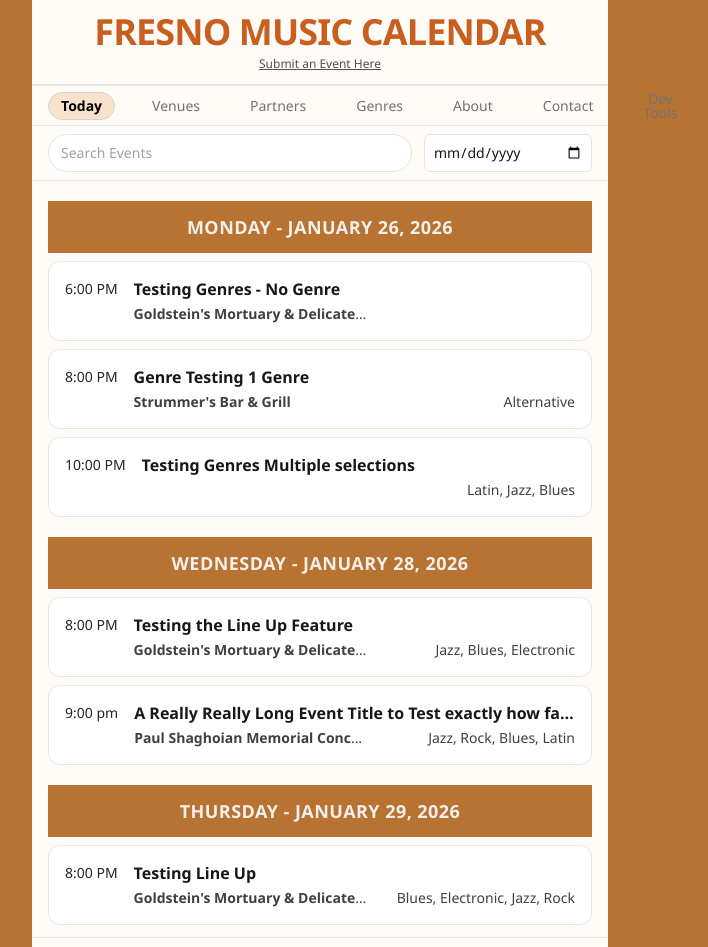
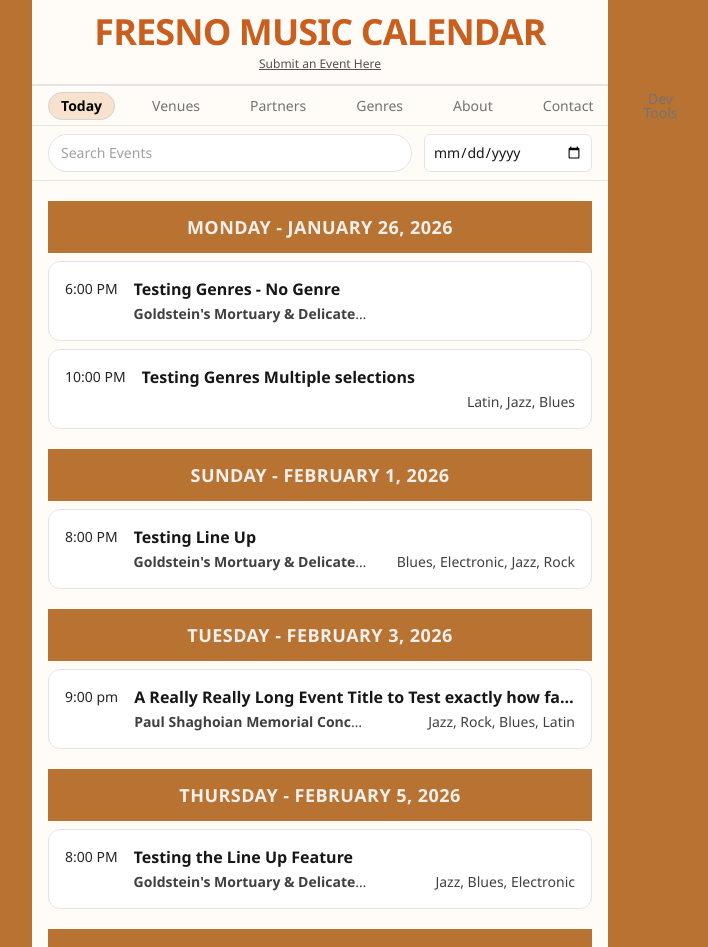
Before and after one commit to mrayover/fmc, a React (Vite) app: page / in a window 1280 px wide. Shown: the top 947 px of the page, without its empty margins (320-1028 px from the left). Built offline with nearby package versions, Linux system fonts and the light colour scheme.

Commit message:
Ordering stuff and fixes

```diff
--- a/src/App.jsx
+++ b/src/App.jsx
@@ -215,7 +215,13 @@ function EventCard({ event, isOpen, onToggle }) {
     const want = slugifyId(ids[0])
     return partners.find((p) => slugifyId(p.id) === want)?.name || ids[0]
   })()
-
+const partnerUrl = (() => {
+  const ids = Array.isArray(event.partnerIds) ? event.partnerIds : []
+  if (ids.length === 0) return null
+  const want = slugifyId(ids[0])
+  const p = partners.find((x) => slugifyId(x.id) === want)
+  return p?.website || p?.socialUrl || p?.link || null
+})()
   const genreText = (() => {
     const gs = Array.isArray(event.genres) ? event.genres : []
     if (gs.length === 0) return null
@@ -328,22 +334,47 @@ function EventCard({ event, isOpen, onToggle }) {
   ].join(" ")}
 >
   {genreText ? genreText : ""}
+
   {isOpen && partnerName ? (
     <>
-      {" · "}
+      <br />
+      {partnerUrl ? (
+        <a
+          href={partnerUrl}
+          target="_blank"
+          rel="noreferrer"
+          className="underline"
+          onClick={(e) => e.stopPropagation()}
+        >
+          {partnerName}
+        </a>
+      ) : (
         <span>{partnerName}</span>
+      )}
     </>
   ) : null}
 </div>
-
-
-
 
       </div>
 
       {/* Expanded content (unified; no mobile/desktop split) */}
 {isOpen ? (
   <div className="mt-3 space-y-3">
+
+    {/* Event Link (optional) */}
+    {href ? (
+      <div className="pt-1">
+        <a
+          href={href}
+          target="_blank"
+          rel="noreferrer"
+          className="inline-flex items-center justify-center w-full rounded-lg border border-neutral-200 bg-white px-3 py-2 text-sm hover:bg-neutral-50"
+          onClick={(e) => e.stopPropagation()}
+        >
+          Event Link
+        </a>
+      </div>
+    ) : null}
 
     {/* Flyer (optional) */}
     {event.flyer ? (
@@ -374,23 +405,9 @@ function EventCard({ event, isOpen, onToggle }) {
         )}
       </div>
     ) : null}
-
-          {/* Event Link (optional) */}
-          {href ? (
-            <div className="pt-1">
-              <a
-                href={href}
-                target="_blank"
-                rel="noreferrer"
-                className="inline-flex items-center justify-center w-full rounded-lg border border-neutral-200 bg-white px-3 py-2 text-sm hover:bg-neutral-50"
-                onClick={(e) => e.stopPropagation()}
-              >
-                Event Link
-              </a>
   </div>
 ) : null}
-        </div>
-      ) : null}
+
     </article>
   )
 }
--- a/src/data/events.json
+++ b/src/data/events.json
@@ -41,59 +41,9 @@
     "id": "evt_mkk6ctjv_brkvqc"
   },
   {
-    "title": "Genre Testing 1 Genre",
-    "date": "2026-01-26",
-    "time": "8:00 PM",
-    "venueId": "strummers",
-    "partnerIds": [
-      "Valley Voices"
-    ],
-    "genres": [
-      "Alternative"
-    ],
-    "flyer": "/flyers/Arcana_VI.png",
-    "link": "https://www.cartridgepeople.com/info/blog/printer-testing-print-test-page/",
-    "id": "evt_mkk6ctjv_yvx5y2"
-  },
-  {
-    "id": "evt_mkxlq0dr_qjmi19",
-    "title": "Testing the Line Up Feature",
-    "date": "2026-01-28",
-    "time": "8:00 PM",
-    "venueId": "goldsteins",
-    "partnerIds": [
-      "Jazz Tuezdayz"
-    ],
-    "genres": [
-      "Jazz",
-      "Blues",
-      "Electronic"
-    ],
-    "flyer": "/flyers/Arcana_VI.png",
-    "link": "https://creativebooster.net/blogs/colors/shades-of-copper-color"
-  },
-  {
-    "id": "evt_mkxcqh8c_983nxm",
-    "title": "A Really Really Long Event Title to Test exactly how far things can go in wrap on mobile and desktop",
-    "date": "2026-01-28",
-    "time": "9:00 pm",
-    "venueId": "Paul Shaghoian",
-    "partnerIds": [
-      "Jazz Tuezdayz"
-    ],
-    "genres": [
-      "Jazz",
-      "Rock",
-      "Blues",
-      "Latin"
-    ],
-    "flyer": "/flyers/Arcana_VI.png",
-    "link": "https://creativebooster.net/blogs/colors/shades-of-copper-color"
-  },
-  {
     "id": "evt_mkxm0wef_99voe0",
     "title": "Testing Line Up",
-    "date": "2026-01-29",
+    "date": "2026-02-01",
     "time": "8:00 PM",
     "venueId": "goldsteins",
     "partnerIds": [
@@ -108,5 +58,59 @@
     "flyer": "/flyers/Arcana_VI.png",
     "link": "https://icolorpalette.com/gradients/zinnwaldite-brown-and-cape-palliser-and-orange-maple-and-warm-fuzzies-and-peach-caramel/",
     "lineup": "MODE Quartet, Mellowtones, Pfieffer Four, Manshukani + Janzen, Lunch Money and Honey Lake."
+  },
+  {
+    "id": "evt_mkxcqh8c_983nxm",
+    "title": "A Really Really Long Event Title to Test exactly how far things can go in wrap on mobile and desktop",
+    "date": "2026-02-03",
+    "time": "9:00 pm",
+    "venueId": "Paul Shaghoian",
+    "partnerIds": [
+      "Jazz Tuezdayz"
+    ],
+    "genres": [
+      "Jazz",
+      "Rock",
+      "Blues",
+      "Latin"
+    ],
+    "flyer": "/flyers/Arcana_VI.png",
+    "link": "https://creativebooster.net/blogs/colors/shades-of-copper-color",
+    "lineup": null
+  },
+  {
+    "id": "evt_mkxlq0dr_qjmi19",
+    "title": "Testing the Line Up Feature",
+    "date": "2026-02-05",
+    "time": "8:00 PM",
+    "venueId": "goldsteins",
+    "partnerIds": [
+      "Jazz Tuezdayz"
+    ],
+    "genres": [
+      "Jazz",
+      "Blues",
+      "Electronic"
+    ],
+    "flyer": "/flyers/Arcana_VI.png",
+    "link": "https://creativebooster.net/blogs/colors/shades-of-copper-color",
+    "lineup": "feat. Jazz Quest, the MODE quartet, The Kevin Hill Trio"
+  },
+  {
+    "title": "Genre Testing 1 Genre",
+    "date": "2026-02-06",
+    "time": "8:00 PM",
+    "venueId": "strummers",
+    "partnerIds": [
+      "Valley Voices"
+    ],
+    "genres": [
+      "Funk",
+      "Jazz"
+    ],
+    "flyer": "/flyers/Arcana_VI.png",
+    "link": "https://www.cartridgepeople.com/info/blog/printer-testing-print-test-page/",
+    "id": "evt_mkk6ctjv_yvx5y2",
+    "lineup": null
   }
 ]
```
Lines whose indentation alone changed are shown as unchanged.
